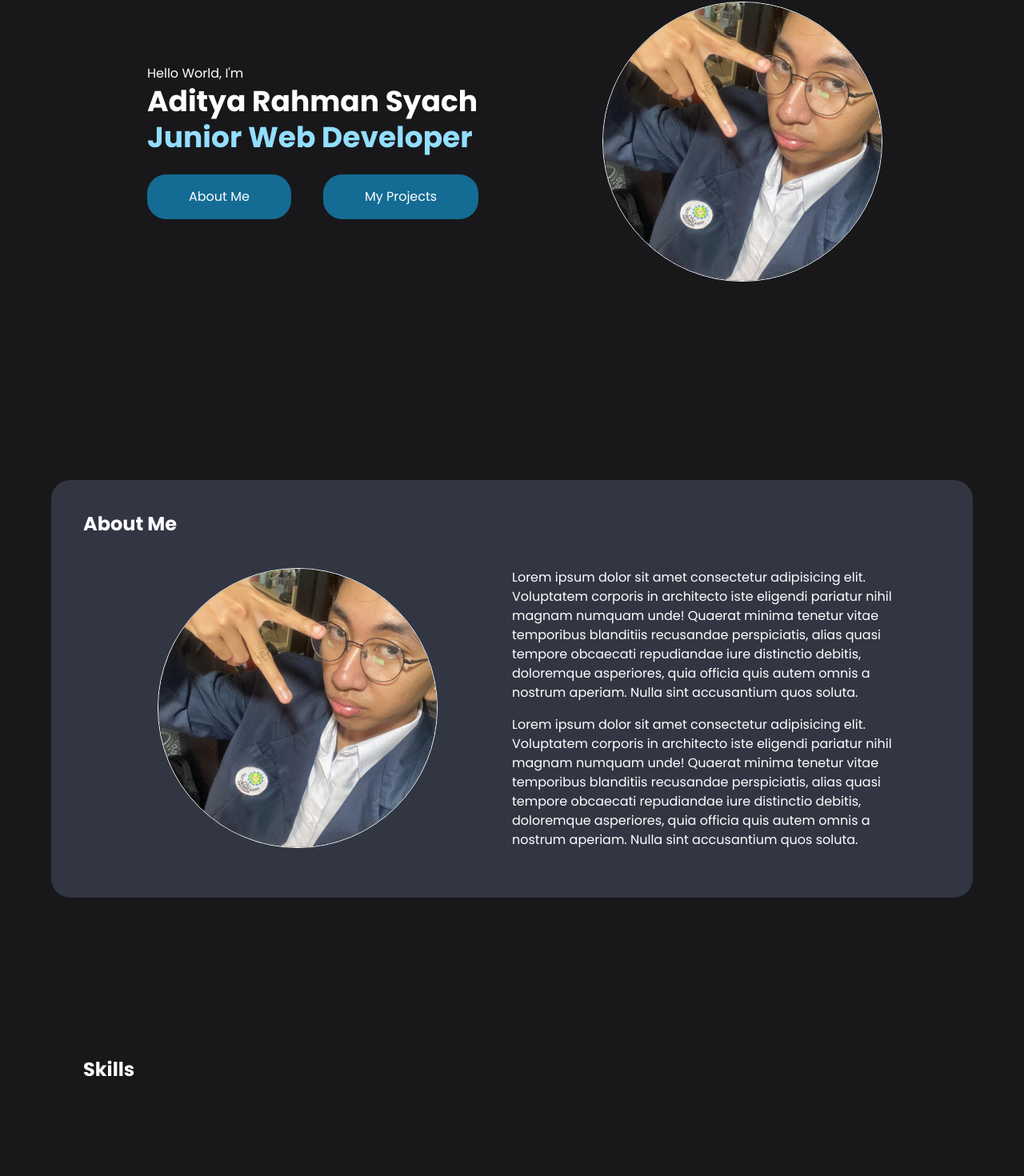
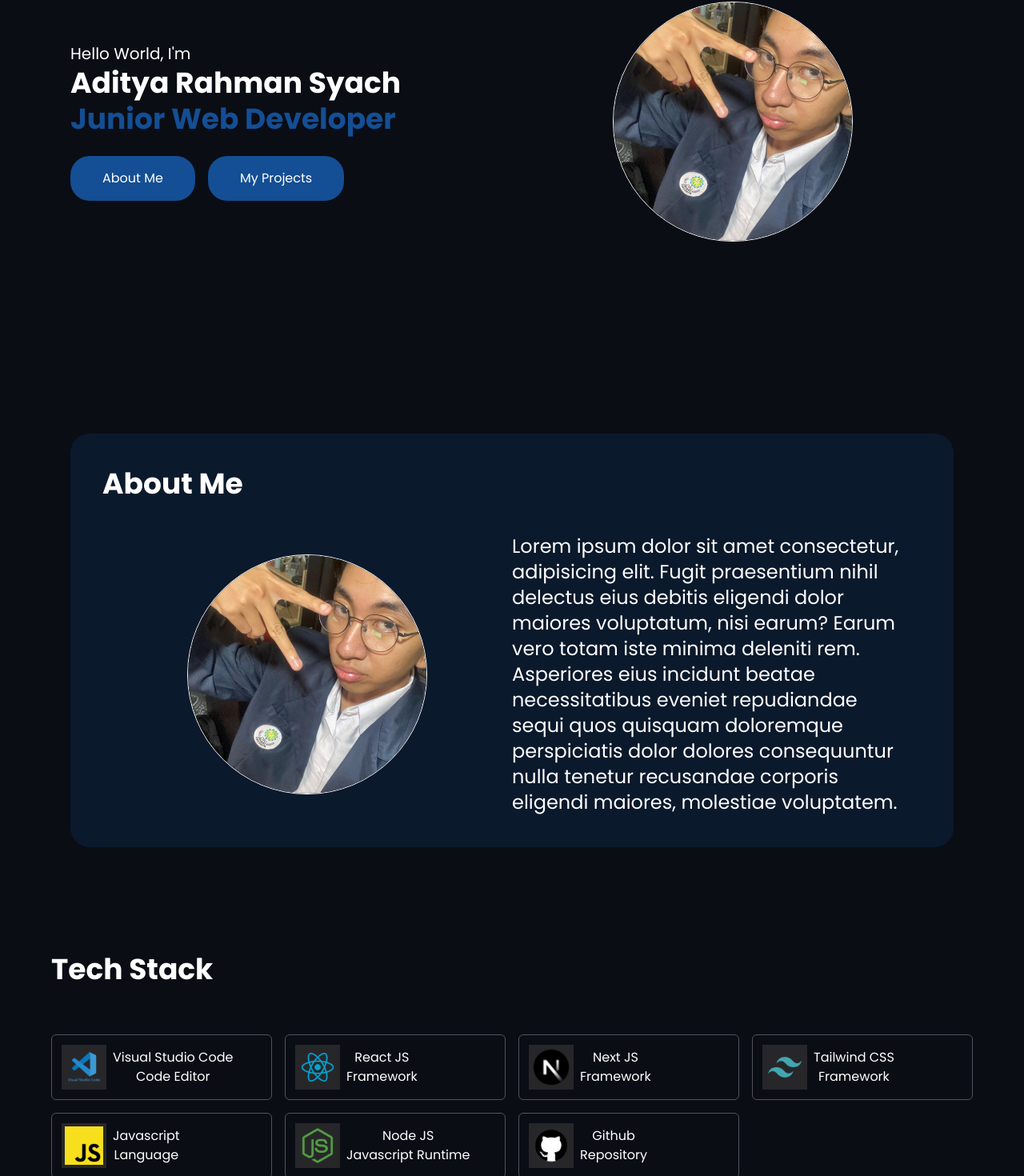
Before and after one commit to Adityarns/Web-Portfolio, a React (Vite) app: page / in a window 1280 px wide. Shown: the part 218-1688 px from the top of the page at 80% size. Before the commit the page ends 1666 px from the top, so only its background shows below. Built offline with nearby package versions, Linux system fonts and the light colour scheme.

Commit message:
Menambahkan tech stack section dan membuat web lebih responsive

```diff
--- a/index.html
+++ b/index.html
@@ -15,7 +15,7 @@
     <title>My Portfolio</title>
   </head>
 
-  <body class="bg-zinc-900 text-white">
+  <body class="bg-[#0A0d14] text-white">
     <div id="root"></div>
     <script type="module" src="/src/main.jsx"></script>
   </body>
--- a/src/App.jsx
+++ b/src/App.jsx
@@ -1,61 +1,56 @@
 import DataImage from "./data";
+import { listTools } from "./data";
 import "./App.css";
 
 export default function App() {
   return (
     <div className="justify-center text-center">
       {/* Hero */}
-      <div className="hero grid md:grid-cols-2 grid-cols-1 py-36 items-center ">
-        <div className="items-center justify-center pl-30">
-          <p className="text-left text-1xl">Hello World, I'm</p>
-          <h1 className=" text-4xl/tight font-bold mb-6 text-left">
+      <div className="hero grid lg:grid-cols-2 grid-cols-1 py-24 md:py-36 items-center xl:gap-0 gap-8 px-6 max-w-7xl mx-auto">
+        <div className="flex flex-col items-center lg:items-start justify-center text-center md:text-left">
+          <p className="text-lg md:text-xl">Hello World, I'm</p>
+          <h1 className="text-3xl md:text-4xl/tight font-bold mb-6">
             <p>Aditya Rahman Syach</p>
-            <p className="text-[#93DEFF]">Junior Web Developer</p>
+            <p className="text-[#144e94]">Junior Web Developer</p>
           </h1>
-          <div className="flex text-left gap-10 ">
-            <a href="#about" className="py-4 px-13 bg-[#146C94] rounded-3xl">
+          <div className="flex flex-wrap justify-center md:justify-start gap-4">
+            <a
+              href="#about"
+              className="py-3 px-6 md:py-4 md:px-10 bg-[#144e94] hover:bg-[#146C94] rounded-3xl text-white"
+            >
               About Me
             </a>
-            <a href="#project" className="py-4 px-13 bg-[#146C94] rounded-3xl">
+            <a
+              href="#project"
+              className="py-3 px-6 md:py-4 md:px-10 bg-[#144e94] hover:bg-[#146C94] rounded-3xl text-white"
+            >
               My Projects
             </a>
           </div>
         </div>
+
         <img
           src={DataImage.HeroImage}
           alt="Hero Image"
-          className="w-[300px] h-[300px] md:w-[350px] md:h-[350px] rounded-full object-cover mx-auto border-1"
+          className="w-[250px] h-[250px] md:w-[300px] md:h-[300px] rounded-full object-cover mx-auto border-1"
         />
       </div>
 
       {/* About */}
-      <div className="about py-26">
-        <div className="bg-[#323643] p-10 pb-15 rounded-3xl">
-          <h1 className="text-left text-2xl/tight font-bold">About Me</h1>
-          <div className="grid md:grid-cols-2 grid-cols-1 pt-10">
+      <div className="about pt-24 px-6 max-w-7xl mx-auto">
+        <div className="bg-[#0B192C] p-6 md:p-10 rounded-3xl">
+          <h1 className="text-left text-3xl md:text-4xl/tight font-bold">
+            About Me
+          </h1>
+          <div className="grid lg:grid-cols-2 grid-cols-1 pt-10 items-center">
             <img
               src={DataImage.HeroImage}
               alt="Hero Image"
-              className="w-[300px] h-[300px] md:w-[350px] md:h-[350px] rounded-full object-cover mx-auto border-1"
+              className="w-[250px] h-[250px] md:w-[300px] md:h-[300px] rounded-full object-cover mx-auto border-1"
             />
-            <div className="pr-5 text-left">
-              <p className="pb-4">
-                Lorem ipsum dolor sit amet consectetur adipisicing elit.
-                Voluptatem corporis in architecto iste eligendi pariatur nihil
-                magnam numquam unde! Quaerat minima tenetur vitae temporibus
-                blanditiis recusandae perspiciatis, alias quasi tempore
-                obcaecati repudiandae iure distinctio debitis, doloremque
-                asperiores, quia officia quis autem omnis a nostrum aperiam.
-                Nulla sint accusantium quos soluta.
-              </p>
-              <p>
-                Lorem ipsum dolor sit amet consectetur adipisicing elit.
-                Voluptatem corporis in architecto iste eligendi pariatur nihil
-                magnam numquam unde! Quaerat minima tenetur vitae temporibus
-                blanditiis recusandae perspiciatis, alias quasi tempore
-                obcaecati repudiandae iure distinctio debitis, doloremque
-                asperiores, quia officia quis autem omnis a nostrum aperiam.
-                Nulla sint accusantium quos soluta.
+            <div className="md:pr-5 pt-6 md:pt-0 text-left">
+              <p className="text-lg md:text-2xl">
+                Lorem ipsum dolor sit amet consectetur, adipisicing elit. Fugit praesentium nihil delectus eius debitis eligendi dolor maiores voluptatum, nisi earum? Earum vero totam iste minima deleniti rem. Asperiores eius incidunt beatae necessitatibus eveniet repudiandae sequi quos quisquam doloremque perspiciatis dolor dolores consequuntur nulla tenetur recusandae corporis eligendi maiores, molestiae voluptatem.
               </p>
             </div>
           </div>
@@ -63,23 +58,27 @@ export default function App() {
       </div>
 
       {/* Skills */}
-      <div className="py-14">
-        <h1 className="text-left text-2xl/tight font-bold p-10"> Skills</h1>
-        <ul>
-          <li></li>
-        </ul>
+      <div className="tools mt-32">
+        <h1 className="text-4xl/snug font-bold mb-4 text-left">Tech Stack</h1>
+        <div className="tools-box mt-14 grid lg:grid-cols-4 md:grid-cols-3 sm:grid-cols-2 grid-cols-1 gap-4">
+          {listTools.map((tool) => (
+            <div
+              className="flex items-center gap-2 p-3 border border-zinc-600 rounded-md hover:bg-zinc-800 group"
+              key={tool.id}
+            >
+              <img
+                src={tool.gambar}
+                alt="Tools Image"
+                className="w-14 bg-zinc-800 p-1 group-hover:bg-zinc-900"
+              />
+              <div>
+                <h4>{tool.nama}</h4>
+                <p>{tool.ket}</p>
+              </div>
+            </div>
+          ))}
+        </div>
       </div>
     </div>
   );
 }
-
-function Home() {
-  return <div className="text-3xl"> Ini Home</div>;
-}
-
-function About() {
-  return <div> INi About</div>;
-}
-function Contact() {
-  return <div> INi Contact</div>;
-}
--- a/src/data.js
+++ b/src/data.js
@@ -50,52 +50,24 @@ export const listTools = [
   },
   {
     id: 5,
-    gambar: Tools5,
-    nama: "Bootstrap",
-    ket: "Framework",
-    dad: "500",
-  },
-  {
-    id: 6,
     gambar: Tools6,
     nama: "Javascript",
     ket: "Language",
     dad: "600",
   },
   {
-    id: 7,
+    id: 6,
     gambar: Tools7,
     nama: "Node JS",
     ket: "Javascript Runtime",
     dad: "700",
   },
   {
-    id: 8,
+    id: 7,
     gambar: Tools8,
     nama: "Github",
     ket: "Repository",
     dad: "800",
-  },
-  {
-    id: 9,
-    gambar: Tools9,
-    nama: "Adobe Illustrator",
-    ket: "Design App",
-    dad: "900",
-  },
-  {
-    id: 10,
-    gambar: Tools10,
-    nama: "Canva",
-    ket: "Design App",
-    dad: "1000",
-  },
-  {
-    id: 11,
-    gambar: Tools11,
-    nama: "Figma",
-    ket: "Design App",
-    dad: "1100",
   },
 ];
 
```
